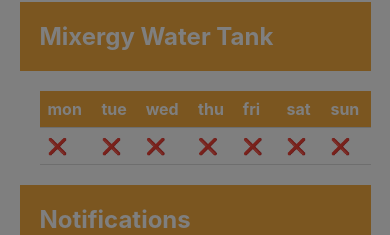
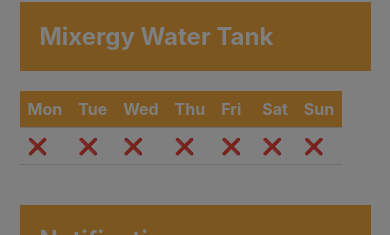
Before and after one commit to serialbandicoot/solar-flow-diverter, a React (Create React App) app in the folder frontend/solar-flow-diverter-ui/: page / in a window 390 px wide. Shown: the part 594-829 px from the top of the page. Built offline with nearby package versions, Linux system fonts and the light colour scheme; no server answers.

Commit message:
update layour

```diff
--- a/frontend/solar-flow-diverter-ui/src/components/MixergyTankData.tsx
+++ b/frontend/solar-flow-diverter-ui/src/components/MixergyTankData.tsx
@@ -6,12 +6,13 @@ import SectionHeader from './SectionHeader';
 const MixergyTankData: React.FC = () => {
   return (
     <div>
-      <SectionHeader title="Mixergy Water Tank" />
-      <div style={{ display: 'flex', alignItems: 'flex-start' }}>
-        <WaterTank />
-        <Schedule />
-      </div>
+    <SectionHeader title="Mixergy Water Tank" />
+    <div className="flex-container-tank">
+      <Schedule />
+      <WaterTank />
     </div>
+  </div>
+
   );
 };
 
--- a/frontend/solar-flow-diverter-ui/src/components/Schedule.tsx
+++ b/frontend/solar-flow-diverter-ui/src/components/Schedule.tsx
@@ -30,7 +30,7 @@ const Schedule: React.FC = () => {
   }, []);
 
   const containerStyle: React.CSSProperties = {
-    marginLeft: '20px',
+    paddingRight: '20px',
     marginTop: '20px',
     flex: 1,
   };
@@ -47,13 +47,17 @@ const Schedule: React.FC = () => {
     marginRight: '5px',
   };
 
+  function capitalizeWord(word: string): string {
+    return word.charAt(0).toUpperCase() + word.slice(1);
+  }
+
   return (
     <div style={containerStyle}>
       <table>
         <thead>
           <tr>
             {days.map((day) => (
-              <th key={day}>{day}</th>
+              <th key={day}>{capitalizeWord(day)}</th>
             ))}
           </tr>
         </thead>
--- a/frontend/solar-flow-diverter-ui/src/index.css
+++ b/frontend/solar-flow-diverter-ui/src/index.css
@@ -196,7 +196,6 @@ th {
   }
 }
 
-
 .weather-description {
   height: 50px;
   display: flex;
@@ -205,10 +204,15 @@ th {
   margin-bottom: 30px;
 }
 
-.temperature-background {
-  /* Your existing styles here */
-  /* ... */
+.flex-container-tank {
+  display: flex;
+  flex-direction: row; /* Default layout for larger screens */
+  align-items: flex-start;
+}
 
-  /* Add margin to create space between the two divs */
-  margin-right: 16px; /* You can adjust the value */
+@media (max-width: 768px) {
+  /* Adjust layout for smaller screens */
+  .flex-container-tank {
+    flex-direction: column;
+  }
 }
```
Also changed, not shown: 1 other file (tests, documents, lock files or other folders).
